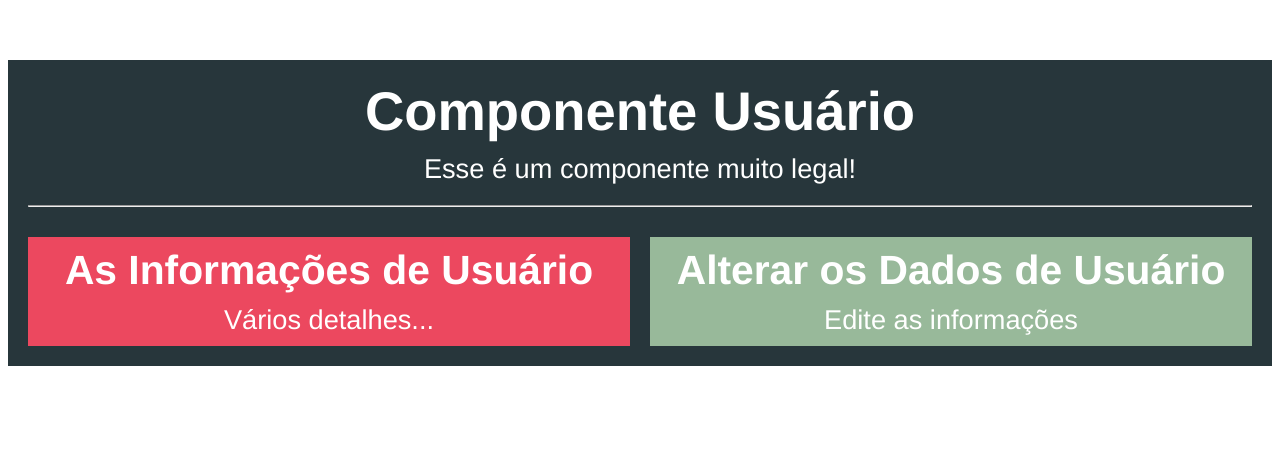
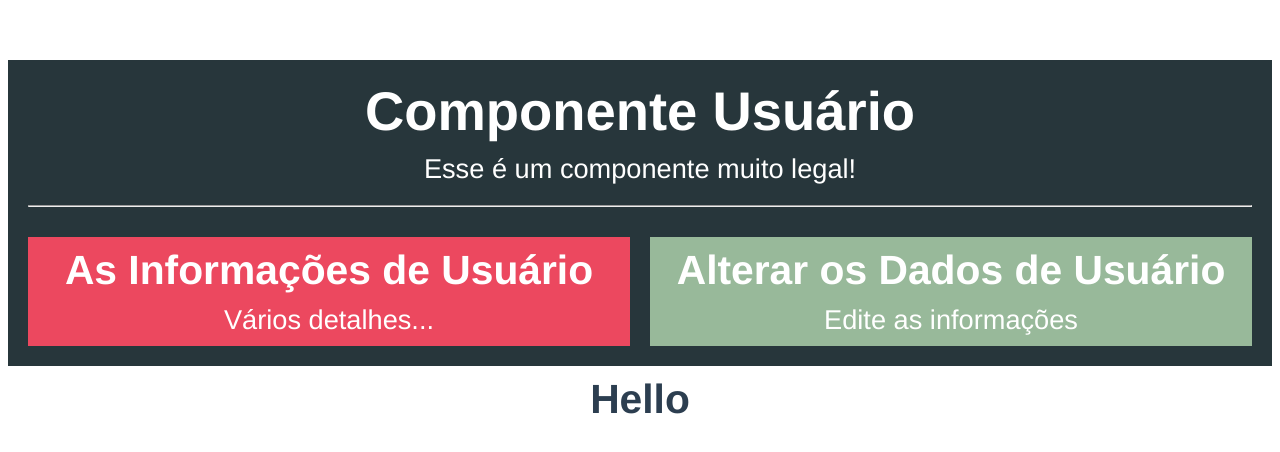
Before and after one commit to ebraimcarvalho/vuejs, a Vue app in the folder vue-coder/vue-cli/comunicacao/: page / in a window 1280 px wide. Shown: the top 452 px of the page. Built offline with nearby package versions, Linux system fonts and the light colour scheme.

Commit message:
test component prop comunicacao

```diff
--- a/vue-coder/vue-cli/comunicacao/src/App.vue
+++ b/vue-coder/vue-cli/comunicacao/src/App.vue
@@ -1,6 +1,9 @@
 <template>
 	<div id="app">
 		<app-usuario />
+		<div>
+			<h2>Hello</h2>
+		</div>
 	</div>
 </template>
 
```
